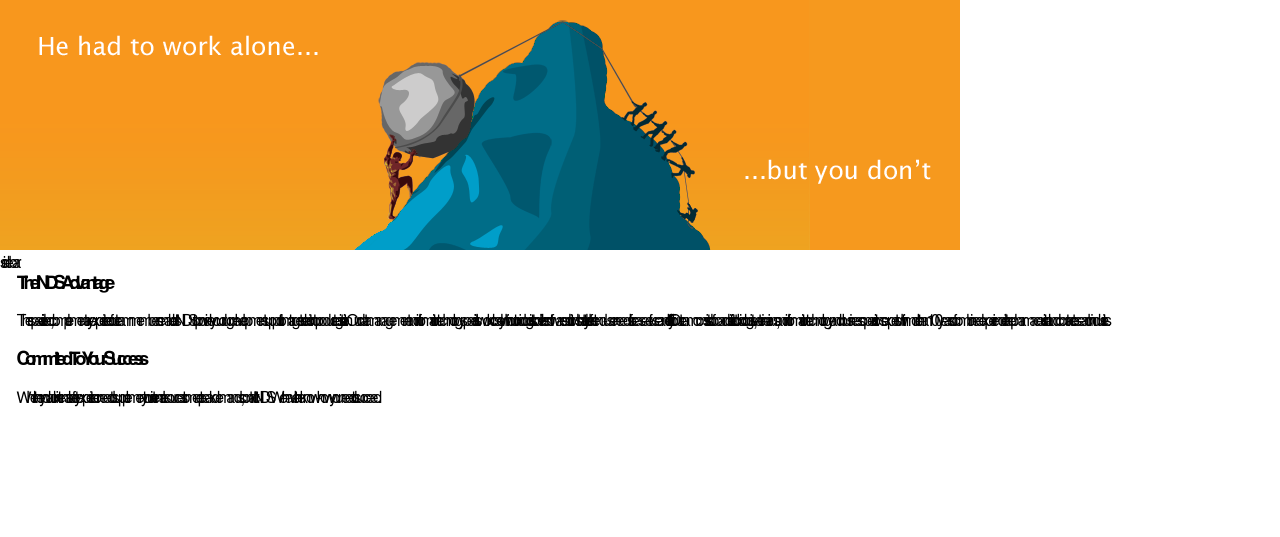
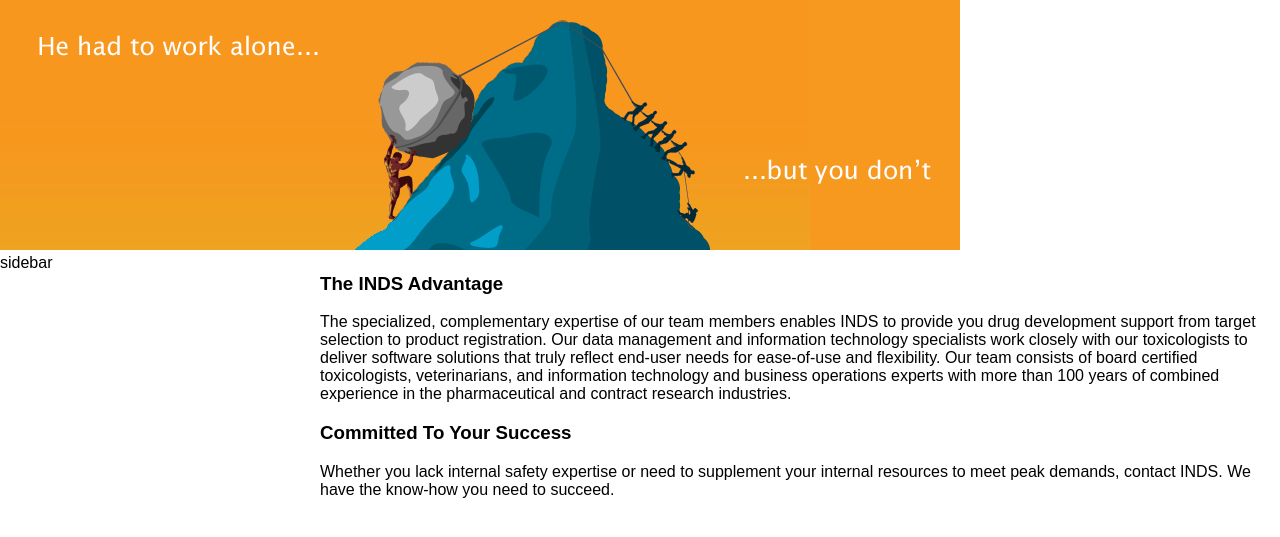
Before and after one commit to inds-inc/inds-inc.github.io, a Jekyll site: the page built from index.md, in a window 1280 px wide. Shown: the top 537 px of the page. Built offline with Jekyll 4.4.1, drawn with Linux system fonts in a browser that asks for light colours.

Commit message:
fix file name

```diff
--- a/_layouts/default.html
+++ b/_layouts/default.html
@@ -16,8 +16,8 @@
     </div>
 
     <div class="pure-g">
-      <div class="pure-1-4">sidebar</div>
-      <div class="pure-3-4">{{ content }}</div>
+      <div class="pure-u-1-4">sidebar</div>
+      <div class="pure-u-3-4">{{ content }}</div>
     </div>
   </body>
 
```
